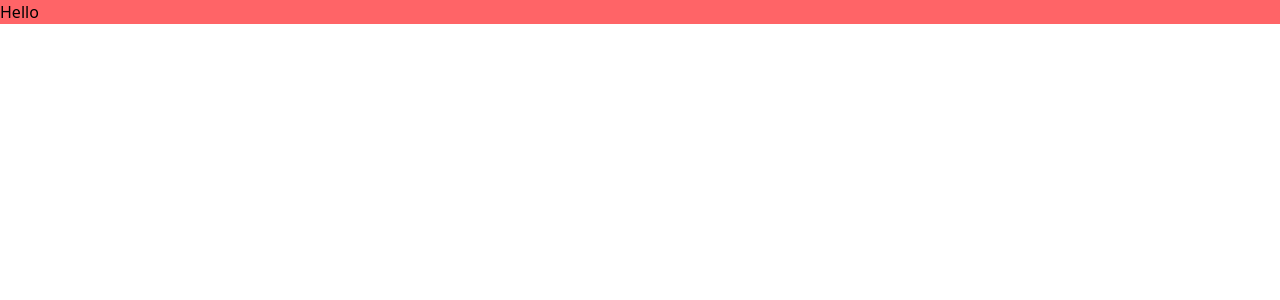
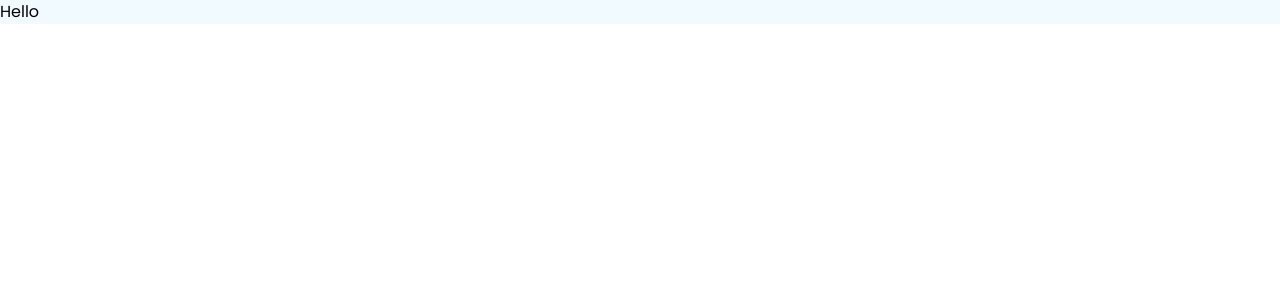
Before and after one commit to erovians/Erovians, a React (Vite) app in the folder seller/: page / in a window 1280 px wide. Shown: the top 300 px of the page. Built offline with nearby package versions, Linux system fonts and the light colour scheme.

Commit message:
intital setup

```diff
--- a/seller/package.json
+++ b/seller/package.json
@@ -11,6 +11,7 @@
   },
   "dependencies": {
     "@tailwindcss/vite": "^4.1.13",
+    "lucide-react": "^0.542.0",
     "react": "^19.1.1",
     "react-dom": "^19.1.1",
     "tailwindcss": "^4.1.13"
--- a/seller/src/App.jsx
+++ b/seller/src/App.jsx
@@ -4,7 +4,8 @@
 
   return (
    <>
-   <h1 className='bg-red-400'>Hello</h1>
+   <h1 className='bg-lightblue'>Hello
+   </h1>
    </>
    )
 }
--- a/seller/src/index.css
+++ b/seller/src/index.css
@@ -0,0 +1,31 @@
+@import url('https://fonts.googleapis.com/css2?family=Outfit:wght@100..900&family=Poppins:ital,wght@0,100;0,200;0,300;0,400;0,500;0,600;0,700;0,800;0,900;1,100;1,200;1,300;1,400;1,500;1,600;1,700;1,800;1,900&display=swap');
+
+@import "tailwindcss";
+
+
+@theme {
+  --color-white: #ffffff;
+  --color-black: #333333;
+  --color-blue: #047cd5;
+  --color-grey: #888;
+  --color-darkgrey: #3f3f3f;
+  --color-yellow: #ffcd00;
+  --color-lightblue: #f1faff;
+}
+
+*{
+  font-family: 'Poppins', sans-serif;
+}
+
+@layer base {
+  body {
+    @apply bg-white;
+  }
+   html {
+    scroll-behavior: smooth;
+  }
+}
+
+::-webkit-scrollbar{
+  display: none;
+}
```
Also changed, not shown: 1 other file (tests, documents, lock files or other folders).
